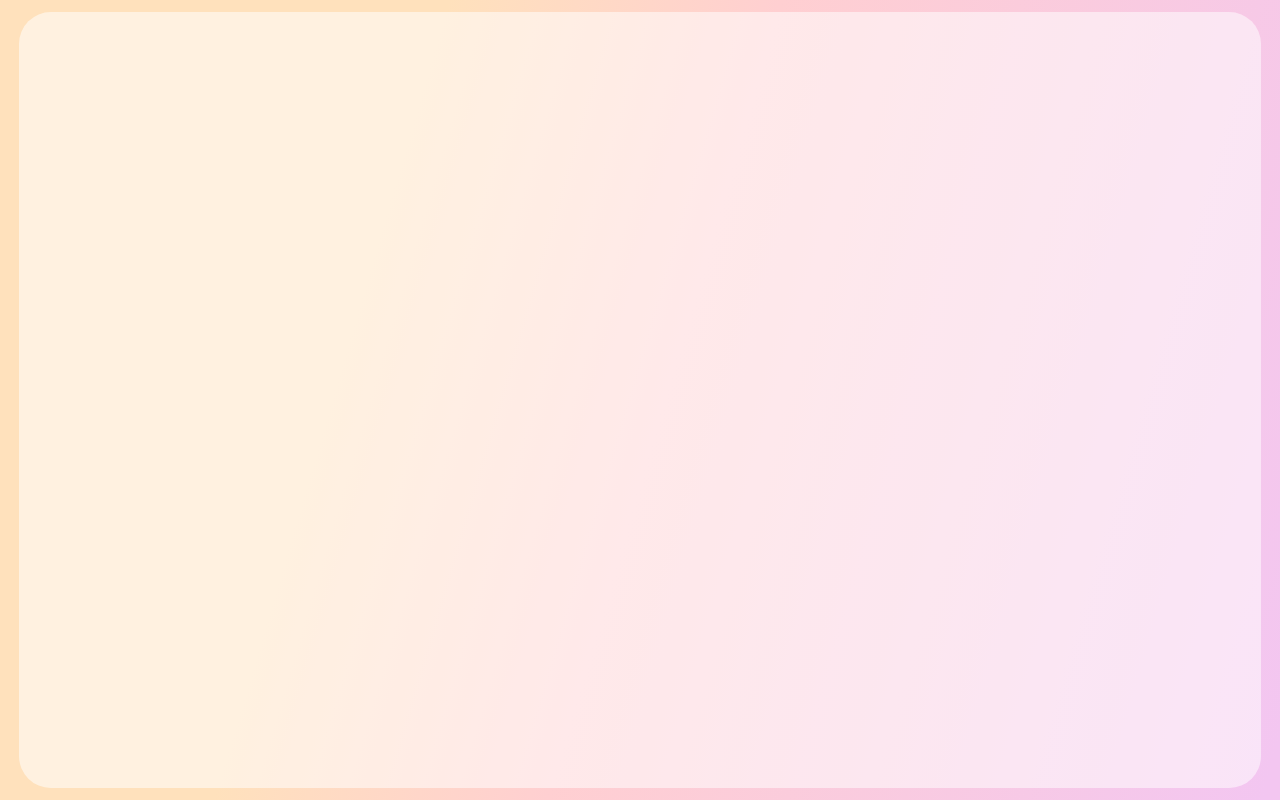
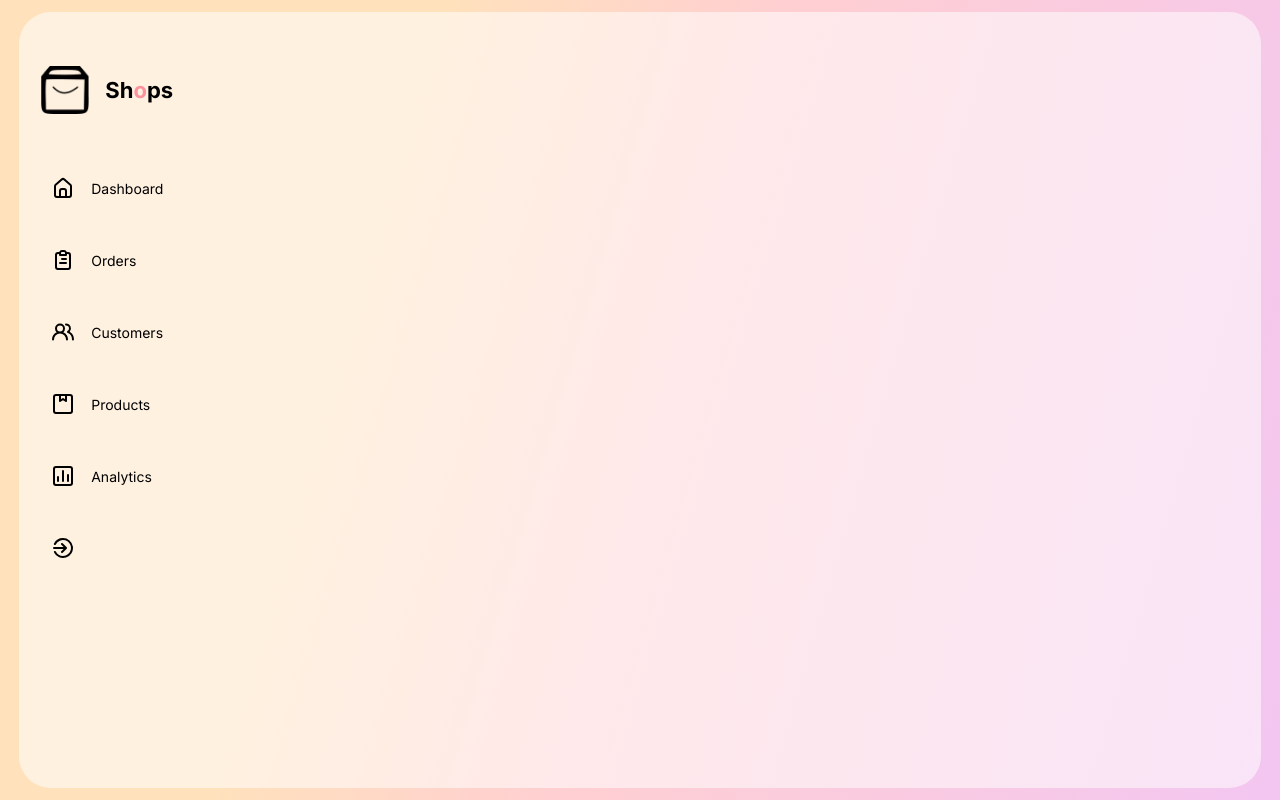
Before and after one commit to AnnaKuliga/react-responsive-admin-panel, a React (Create React App) app: page / in a window 1280 px wide. Built offline with nearby package versions, Linux system fonts and the light colour scheme.

Commit message:
Added menu Items and styled the menu bar

```diff
--- a/src/App.js
+++ b/src/App.js
@@ -1,9 +1,12 @@
 import "./App.css";
+import Sidebar from "./components/Sidebar";
 
 function App() {
   return (
     <div className="App">
-      <div className="AppGlass"></div>
+      <div className="AppGlass">
+        <Sidebar />
+      </div>
     </div>
   );
 }
--- a/src/components/Sidebar.css
+++ b/src/components/Sidebar.css
@@ -0,0 +1,45 @@
+.Sidebar {
+  display: flex;
+  flex-direction: column;
+  position: relative;
+  padding-top: 4rem;
+  transition: all 300ms ease;
+}
+
+.logo {
+  display: flex;
+  height: 5rem;
+  font-weight: bold;
+  font-size: 22px;
+  gap: 1rem;
+  align-items: center;
+  justify-content: center;
+  height: 4%;
+}
+.logo > img {
+  width: 3rem;
+  height: 3rem;
+}
+.logo > span > span {
+  color: var(--pink);
+}
+/*menu*/
+.menu {
+  margin-top: 4rem;
+  display: flex;
+  flex-direction: column;
+  gap: 2rem;
+}
+.menuItem {
+  display: flex;
+  align-items: center;
+  gap: 1rem;
+  height: 2.5rem;
+  margin-left: 2rem;
+  position: relative;
+  transition: all 300ms ease;
+  font-size: 14px;
+}
+.menuItem:hover {
+  cursor: pointer;
+}
--- a/src/components/Sidebar.jsx
+++ b/src/components/Sidebar.jsx
@@ -0,0 +1,35 @@
+import React from "react";
+import "./Sidebar.css";
+import Logo from "../imgs/logo.png";
+import { SidebarData } from "../data/Data";
+import { UilSignOutAlt } from "@iconscout/react-unicons";
+
+const Sidebar = () => {
+  return (
+    <div className="Sidebar">
+      {/*logo*/}
+      <div className="logo">
+        <img src={Logo} alt="" />
+        <span>
+          Sh<span>o</span>ps
+        </span>
+      </div>
+      {/*menu*/}
+      <div className="menu">
+        {SidebarData.map((item, index) => {
+          return (
+            <div className="menuItem">
+              <item.icon />
+              <span>{item.heading}</span>
+            </div>
+          );
+        })}
+        <div className="menuItem">
+          <UilSignOutAlt />
+        </div>
+      </div>
+    </div>
+  );
+};
+
+export default Sidebar;
--- /dev/null
+++ b/src/data/Data.js
@@ -0,0 +1,34 @@
+// Sidebar imports
+
+import {
+  UilEstate,
+  UilClipboardAlt,
+  UilUsersAlt,
+  UilPackage,
+  UilChart,
+  UilSignOutAlt,
+} from "@iconscout/react-unicons";
+
+//Sidebar data
+export const SidebarData = [
+  {
+    icon: UilEstate,
+    heading: "Dashboard",
+  },
+  {
+    icon: UilClipboardAlt,
+    heading: "Orders",
+  },
+  {
+    icon: UilUsersAlt,
+    heading: "Customers",
+  },
+  {
+    icon: UilPackage,
+    heading: "Products",
+  },
+  {
+    icon: UilChart,
+    heading: "Analytics",
+  },
+];
```
